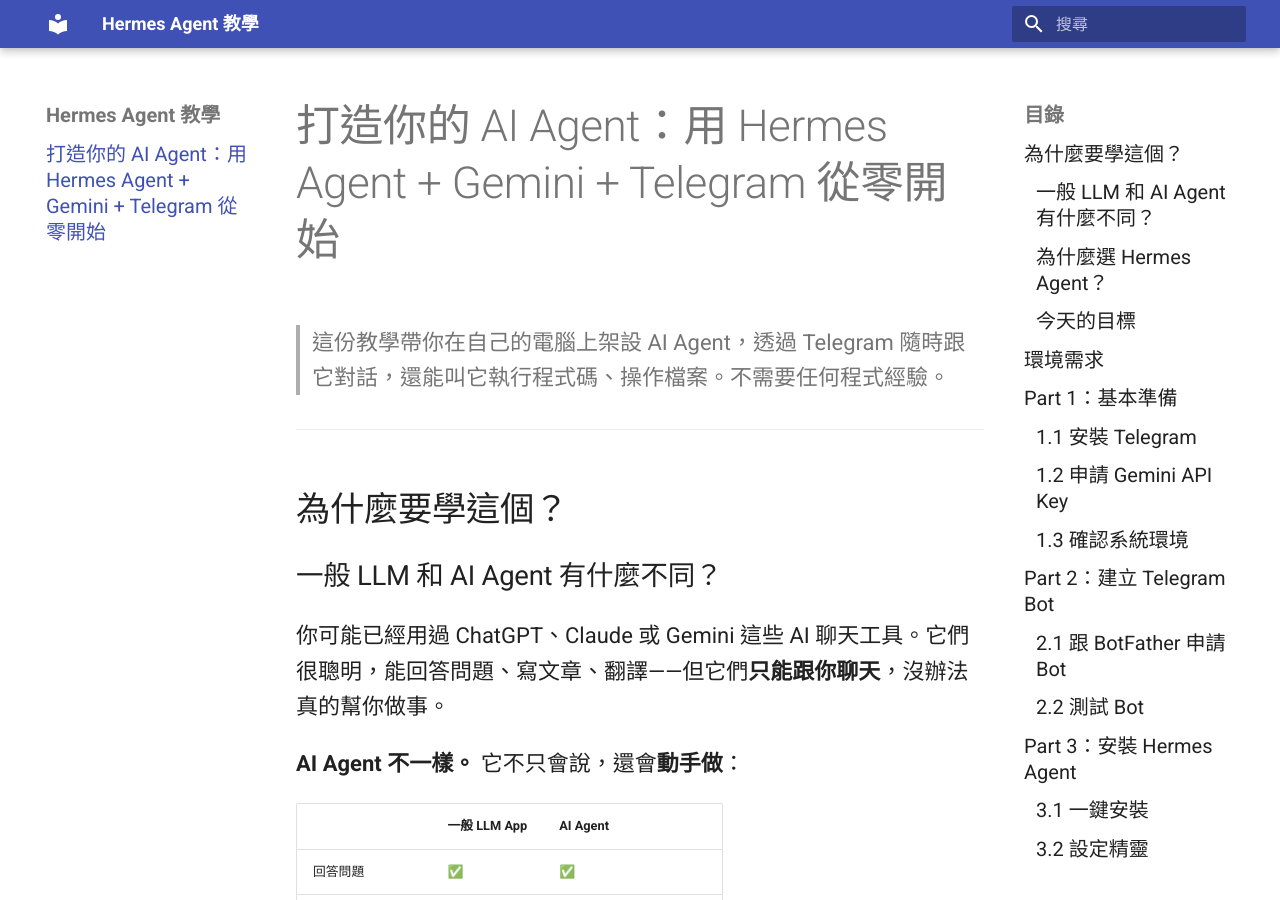
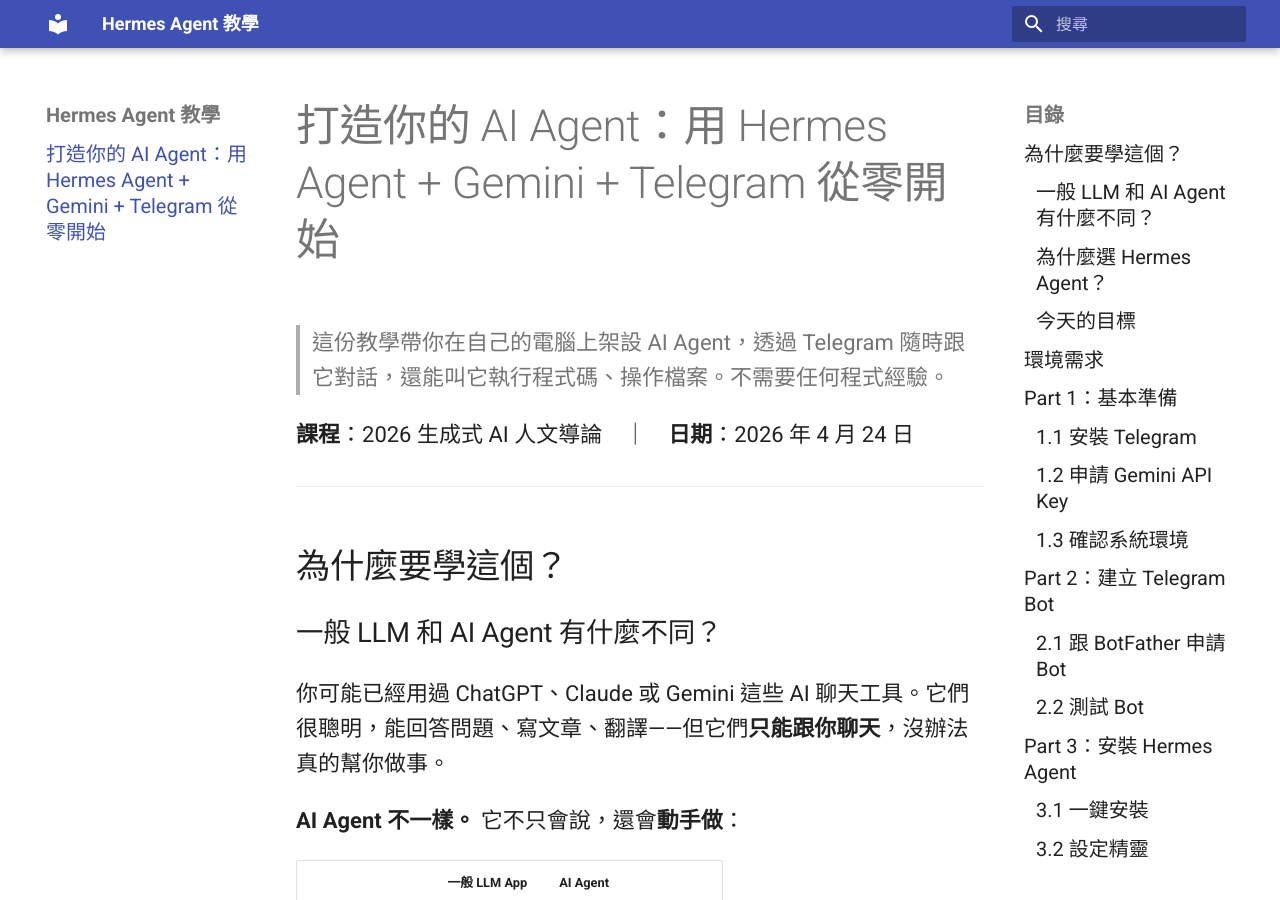
Before and after one commit to lopentu/hermes-agent-tutorial, an MkDocs documentation site: the page built from docs/index.md, in a window 1280 px wide and 900 px high. Built offline with MkDocs 1.6.1 and Material for MkDocs 9.7.7, drawn with Linux system fonts in a browser that asks for light colours.

Commit message:
Add course name and date
Co-Authored-By: Claude Sonnet 4.6 <noreply@anthropic.com>

```diff
--- a/docs/index.md
+++ b/docs/index.md
@@ -1,6 +1,8 @@
 # 打造你的 AI Agent：用 Hermes Agent + Gemini + Telegram 從零開始
 
 > 這份教學帶你在自己的電腦上架設 AI Agent，透過 Telegram 隨時跟它對話，還能叫它執行程式碼、操作檔案。不需要任何程式經驗。
+
+**課程**：2026 生成式 AI 人文導論　｜　**日期**：2026 年 4 月 24 日
 
 ---
 
```
